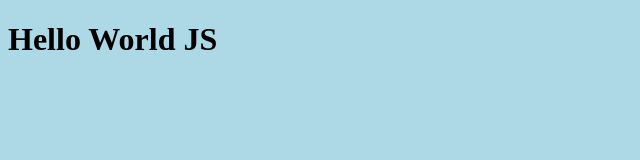
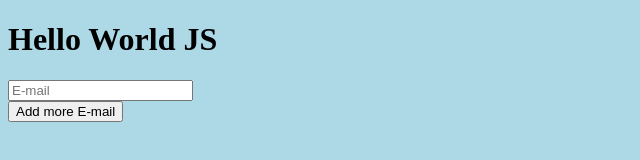
Before and after one commit to JosePinez/dwec_19_start, a plain HTML site: page index.html in a window 1280 px wide. Shown: the whole page, without its empty margins (0-640 px from the left). Drawn offline with Linux system fonts and the light colour scheme.

Commit message:
[INDEX] FORM JS

```diff
--- a/index.html
+++ b/index.html
@@ -9,6 +9,14 @@
 </head>
 <body>
     <h1>Hello World JS</h1>
+    <!-- <button id="btn" onclick="myFirstFunction()" onmouseover="mySecondFunction()">My first magic button</button> -->
+    <!-- <div id="my_div"></div>
+    <div id="my_second_div"></div>
+    <div id="my_third_div"></div> -->
+    <form action="" id="form">
+        <input type="email" placeholder="E-mail" name="mails">
+    </form>
+    <button id="btn">Add more E-mail</button>
     <script src="js/myscript.js"></script>
 </body>
 </html>
```
